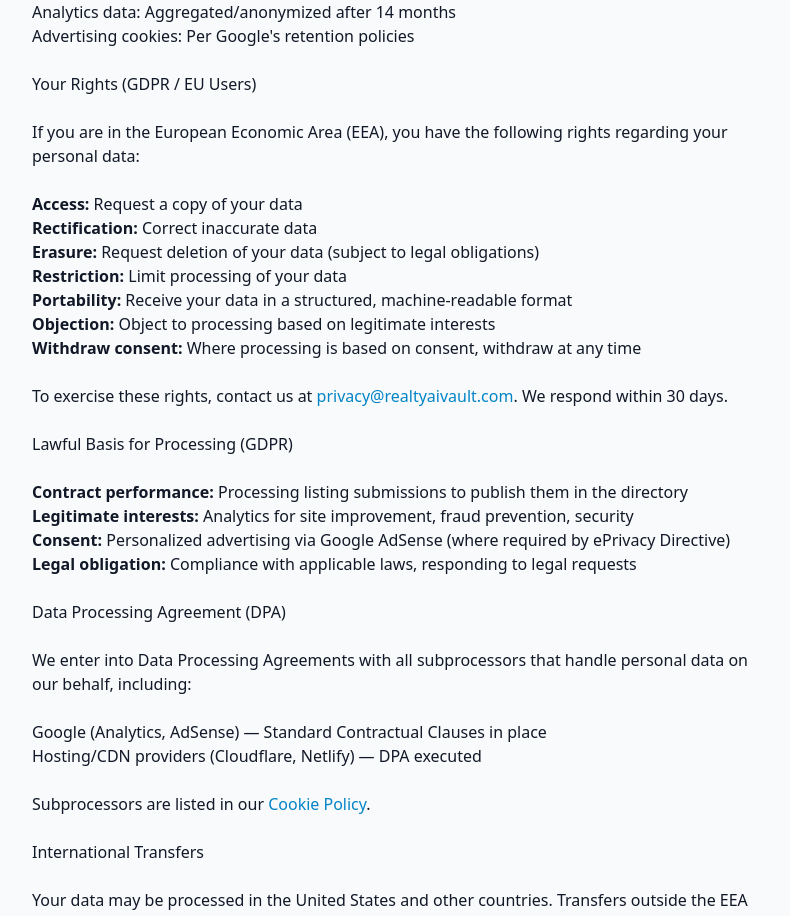
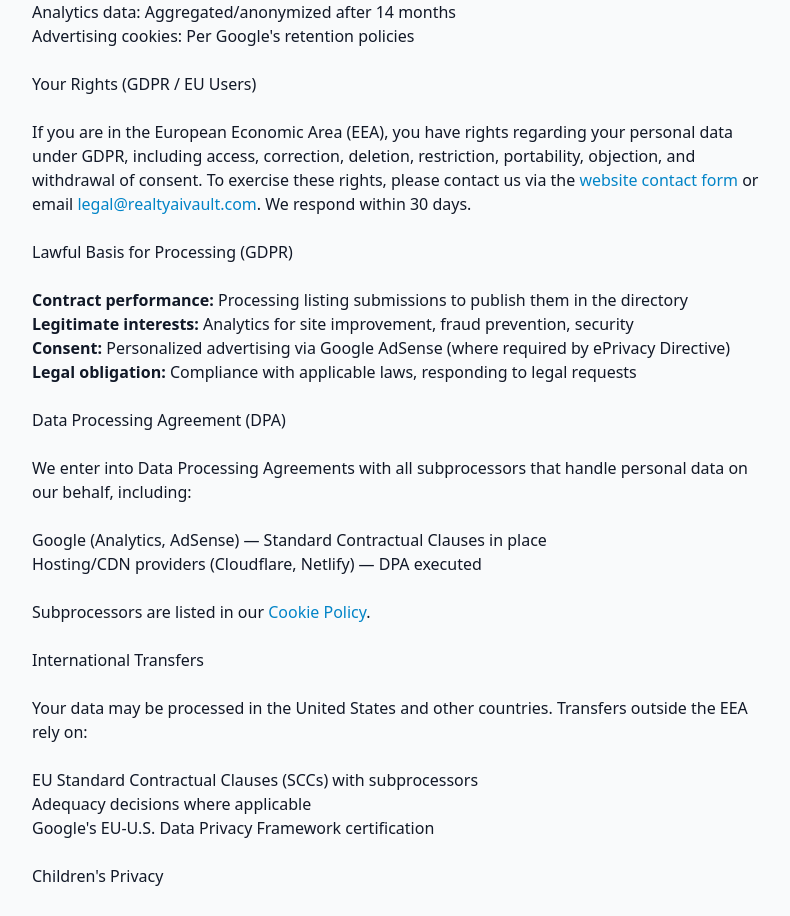
Before and after one commit to slsinteractive88-stack/ai-tools-real-estate-directory, a Next.js app: page /privacy in a window 1280 px wide. Shown: the part 1089-2005 px from the top of the page, without its empty margins (240-1030 px from the left). Built offline with nearby package versions, Linux system fonts and the light colour scheme; no server answers.

Commit message:
Legal pages: Simplified GDPR rights section, removed privacy@ email references

```diff
--- a/src/app/cookies/page.tsx
+++ b/src/app/cookies/page.tsx
@@ -76,7 +76,7 @@ export default function CookiesPage() {
           <p>We may update this policy. The "Last updated" date above will reflect changes.</p>
 
           <h2>Contact</h2>
-          <p>Questions? Email <a href="mailto:privacy@realtyaivault.com" className="text-primary-600 hover:underline">privacy@realtyaivault.com</a>.</p>
+          <p>Questions? Use the <a href="https://realtyaivault.com" target="_blank" rel="noopener" className="text-primary-600 hover:underline">website contact form</a> or email <a href="mailto:legal@realtyaivault.com" className="text-primary-600 hover:underline">legal@realtyaivault.com</a>.</p>
         </div>
       </div>
     </div>
--- a/src/app/privacy/page.tsx
+++ b/src/app/privacy/page.tsx
@@ -43,17 +43,7 @@ export default function PrivacyPage() {
           </ul>
 
           <h2>Your Rights (GDPR / EU Users)</h2>
-          <p>If you are in the European Economic Area (EEA), you have the following rights regarding your personal data:</p>
-          <ul>
-            <li><strong>Access:</strong> Request a copy of your data</li>
-            <li><strong>Rectification:</strong> Correct inaccurate data</li>
-            <li><strong>Erasure:</strong> Request deletion of your data (subject to legal obligations)</li>
-            <li><strong>Restriction:</strong> Limit processing of your data</li>
-            <li><strong>Portability:</strong> Receive your data in a structured, machine-readable format</li>
-            <li><strong>Objection:</strong> Object to processing based on legitimate interests</li>
-            <li><strong>Withdraw consent:</strong> Where processing is based on consent, withdraw at any time</li>
-          </ul>
-          <p>To exercise these rights, contact us at <a href="mailto:privacy@realtyaivault.com" className="text-primary-600 hover:underline">privacy@realtyaivault.com</a>. We respond within 30 days.</p>
+          <p>If you are in the European Economic Area (EEA), you have rights regarding your personal data under GDPR, including access, correction, deletion, restriction, portability, objection, and withdrawal of consent. To exercise these rights, please contact us via the <a href="https://realtyaivault.com" target="_blank" rel="noopener" className="text-primary-600 hover:underline">website contact form</a> or email <a href="mailto:legal@realtyaivault.com" className="text-primary-600 hover:underline">legal@realtyaivault.com</a>. We respond within 30 days.</p>
 
           <h2>Lawful Basis for Processing (GDPR)</h2>
           <ul>
```
